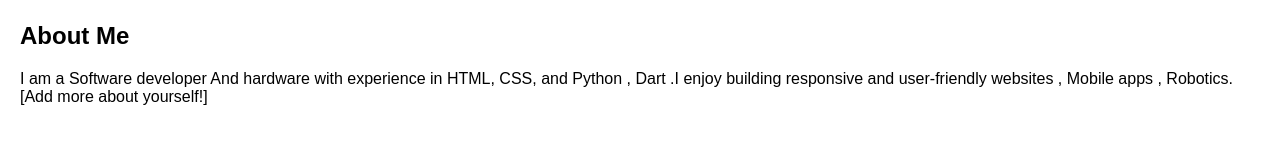
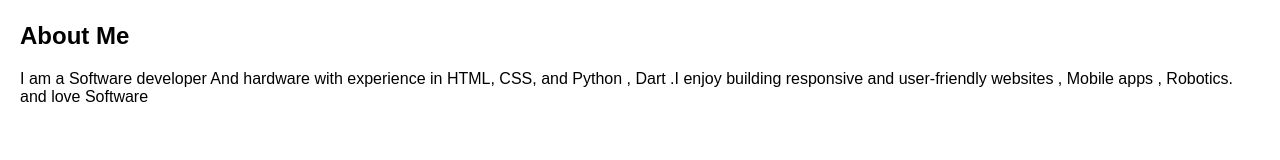
Before and after one commit to AHMEDSALEM87654/portfolio, a plain HTML site: page index.html in a window 1280 px wide. Shown: the part 408-568 px from the top of the page. Drawn offline with Linux system fonts and the light colour scheme.

Commit message:
This is my first updates

```diff
--- a/index.html
+++ b/index.html
@@ -23,7 +23,7 @@
     <main>
       <section id="about">
         <h2>About Me</h2>
-        <p>I am a Software developer And hardware with experience in HTML, CSS, and Python , Dart .I enjoy building responsive and user-friendly websites , Mobile apps , Robotics. [Add more about yourself!]</p>
+        <p>I am a Software developer And hardware with experience in HTML, CSS, and Python , Dart .I enjoy building responsive and user-friendly websites , Mobile apps , Robotics. and love Software</p>
       </section>
 
       <section id="skills">
```
